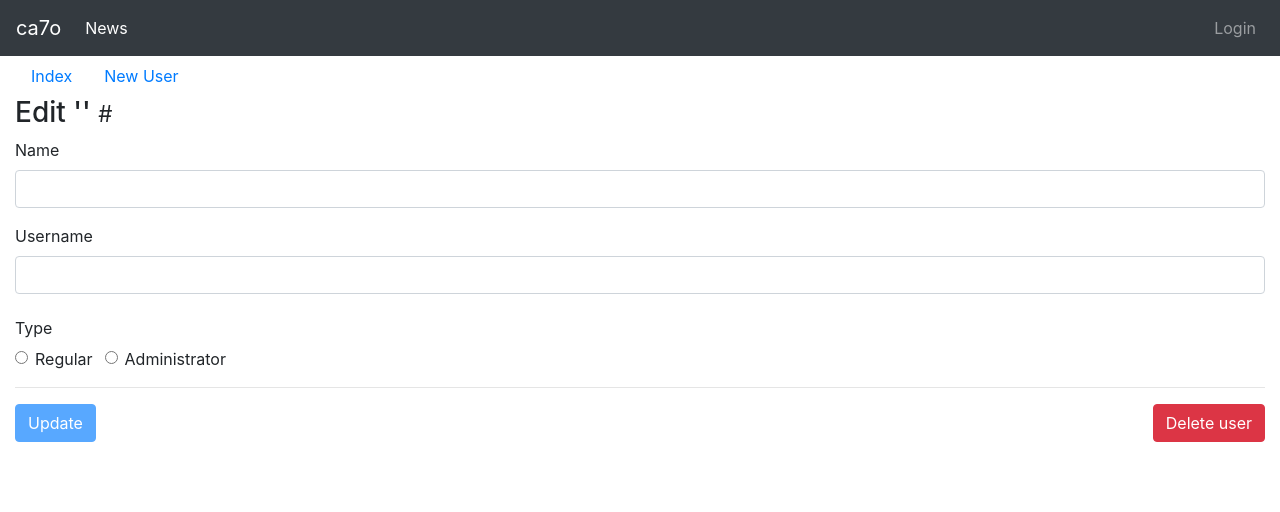
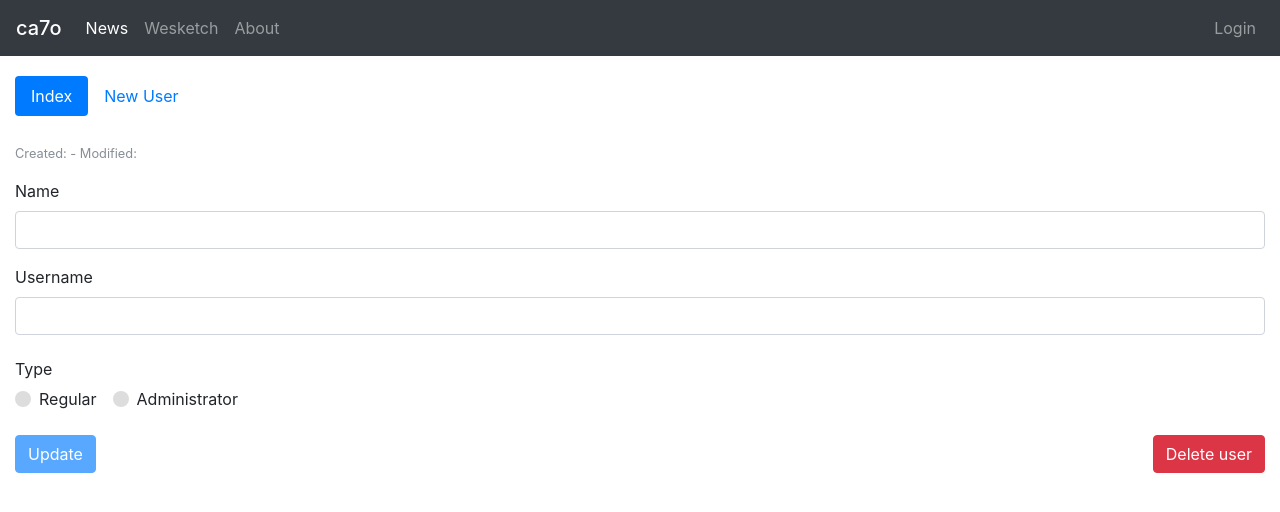
Before and after one commit to catos/ca7o-angular, an Angular app: page /admin/users/1 in a window 1280 px wide. Shown: the top 512 px of the page. Built offline with nearby package versions, Linux system fonts and the light colour scheme; no server answers.

Commit message:
main menu tweak; user forms tweaked

```diff
--- a/src/app/admin/admin.component.css
+++ b/src/app/admin/admin.component.css
@@ -0,0 +1,3 @@
+.nav {
+    padding: 20px 0;
+}
--- a/src/app/admin/admin.component.html
+++ b/src/app/admin/admin.component.html
@@ -1,9 +1,9 @@
-<ul class="nav">
+<nav class="nav nav-pills">
     <li class="nav-item">
-        <a class="nav-link" [routerLink]="['/admin/users']">Index</a>
+        <a class="nav-link" routerLinkActive="active" routerLink="/admin/users">Index</a>
     </li>
     <li class="nav-item">
-        <a class="nav-link" [routerLink]="['/admin/users/create']">New User</a>
+        <a class="nav-link" routerLink="/admin/users/create">New User</a>
     </li>
-</ul>
+</nav>
 <router-outlet></router-outlet>
--- a/src/app/admin/user-edit/user-edit.component.html
+++ b/src/app/admin/user-edit/user-edit.component.html
@@ -1,9 +1,13 @@
-<h3>
-    Edit '{{user.name}}'
-    <small>#{{user._id}}</small>
-</h3>
+<form (ngSubmit)="onSubmit()" #userForm="ngForm" [ngFormOptions]="{updateOn: 'blur'}">
 
-<form (ngSubmit)="onSubmit()" #userForm="ngForm" [ngFormOptions]="{updateOn: 'blur'}">
+    <div class="form-group">
+        <h3>
+            {{user.name}}
+        </h3>
+        <small id="passwordHelpBlock" class="form-text text-muted ">
+            Created: {{ user.created | date:'yyyy-MM-dd HH:mm' }} - Modified: {{ user.modified | date:'yyyy-MM-dd HH:mm' }}
+        </small>
+    </div>
 
     <div class="form-group">
         <label for="name">Name</label>
@@ -36,21 +40,19 @@
         </div>
     </div>
 
-    <div class="form-group">
+    <div class="form-group custom-controls">
         <legend class="col-form-legend">Type</legend>
-        <div class="form-check-inline">
-            <label class="form-check-label">
-                <input class="form-check-input" type="radio" name="type" [value]="1" [(ngModel)]="user.type" required> Regular
-            </label>
-        </div>
-        <div class="form-check-inline">
-            <label class="form-check-label">
-                <input class="form-check-input" type="radio" name="type" [value]="0" [(ngModel)]="user.type" required> Administrator
-            </label>
-        </div>
+        <label class="custom-control custom-radio">
+            <input class="custom-control-input" type="radio" name="type" [value]="1" [(ngModel)]="user.type" required>
+            <span class="custom-control-indicator"></span>
+            <span class="custom-control-description">Regular</span>
+        </label>
+        <label class="custom-control custom-radio">
+            <input class="custom-control-input" type="radio" name="type" [value]="0" [(ngModel)]="user.type" required>
+            <span class="custom-control-indicator"></span>
+            <span class="custom-control-description">Administrator</span>
+        </label>
     </div>
-
-    <hr>
 
     <div class="form-group row">
         <div class="col">
--- a/src/app/admin/user-index/user-index.component.ts
+++ b/src/app/admin/user-index/user-index.component.ts
@@ -34,10 +34,9 @@ export class UserIndexComponent implements OnInit {
     }
 
     private getUsers(filter?: string) {
-        // this.userService.all(filter).subscribe(
-        //     users => this.users = users,
-        //     err => console.log('err', err)
-        // )
-        this.userService.all(filter).map(users => this.users = users)
+        this.userService.all(filter).subscribe(
+            users => this.users = users,
+            err => console.log('err', err)
+        )
     }
 }
--- a/src/app/core/models/user.model.ts
+++ b/src/app/core/models/user.model.ts
@@ -4,4 +4,6 @@ export class User {
     type: number
     username: string
     password: string
+    created: Date
+    modified: Date
 }
--- a/src/app/core/nav-bar/nav-bar.component.html
+++ b/src/app/core/nav-bar/nav-bar.component.html
@@ -1,5 +1,5 @@
 <nav class="navbar navbar-expand-sm navbar-dark bg-dark">
-    <a class="navbar-brand" [routerLink]="['/']">ca7o</a>
+    <a class="navbar-brand mb-0 h1" [routerLink]="['/']">ca7o</a>
     <button class="navbar-toggler" type="button" data-toggle="collapse" data-target="#navbarSupportedContent" aria-controls="navbarSupportedContent"
         aria-expanded="false" aria-label="Toggle navigation">
         <span class="navbar-toggler-icon"></span>
@@ -8,9 +8,13 @@
     <div class="collapse navbar-collapse" id="navbarSupportedContent">
         <ul class="navbar-nav mr-auto">
             <li class="nav-item active">
-                <a class="nav-link" [routerLink]="['/news']">News
-                    <span class="sr-only">(current)</span>
-                </a>
+                <a class="nav-link" [routerLink]="['/news']">News</a>
+            </li>
+            <li class="nav-item">
+                <a class="nav-link" [routerLink]="['']">Wesketch</a>
+            </li>
+            <li class="nav-item">
+                <a class="nav-link" [routerLink]="['']">About</a>
             </li>
         </ul>
         <ul class="navbar-nav ml-auto">
--- a/src/app/core/services/http-auth-client.ts
+++ b/src/app/core/services/http-auth-client.ts
@@ -7,19 +7,26 @@ import { AuthService } from "./auth.service";
 // TODO: maybe  extends HttpClient
 @Injectable()
 export class HttpAuthClient {
+
+    private headers;
+
     constructor(
         private http: HttpClient,
         private auth: AuthService
-    ) { }
+    ) {
+        this.headers = new HttpHeaders().set('Authorization', this.auth.getToken())
+    }
 
     get<T>(url: string, params?: HttpParams): Observable<T> {
         let options = {
-            headers: new HttpHeaders().set('Authorization', this.auth.getToken()),
+            headers: this.headers,
             params: params
         }
-
-        console.log('options', options);
-        console.log('url', url);
         return this.http.get<T>(url, options)
     }
+
+    put<T>(url: string, body: any) {
+        console.log('url', url);
+        return this.http.put<T>(url, body, { headers: this.headers })
+    }
 }
--- a/src/app/core/services/user.service.ts
+++ b/src/app/core/services/user.service.ts
@@ -20,8 +20,6 @@ export class UserService {
         if (q !== undefined) {
             params.set('q', q)
         }
-        console.log('this.baseApiUrl', this.baseApiUrl);
-        console.log('params', params);
         return this.httpAuth.get<Array<User>>(this.baseApiUrl, params)
     }
 
@@ -36,11 +34,11 @@ export class UserService {
     }
 
     public get(id: string): Observable<User> {
-        return this.http.get<User>(`${this.baseApiUrl}/${id}`)
+        return this.httpAuth.get<User>(`${this.baseApiUrl}/${id}`)
     }
 
     public update(user: User): Observable<User> {
-        return this.http.put<User>(`${this.baseApiUrl}/${user._id}`, user)
+        return this.httpAuth.put<User>(`${this.baseApiUrl}/${user._id}`, user)
     }
 
 }
```
Also changed, not shown: 1 other file (tests, documents, lock files or other folders).
